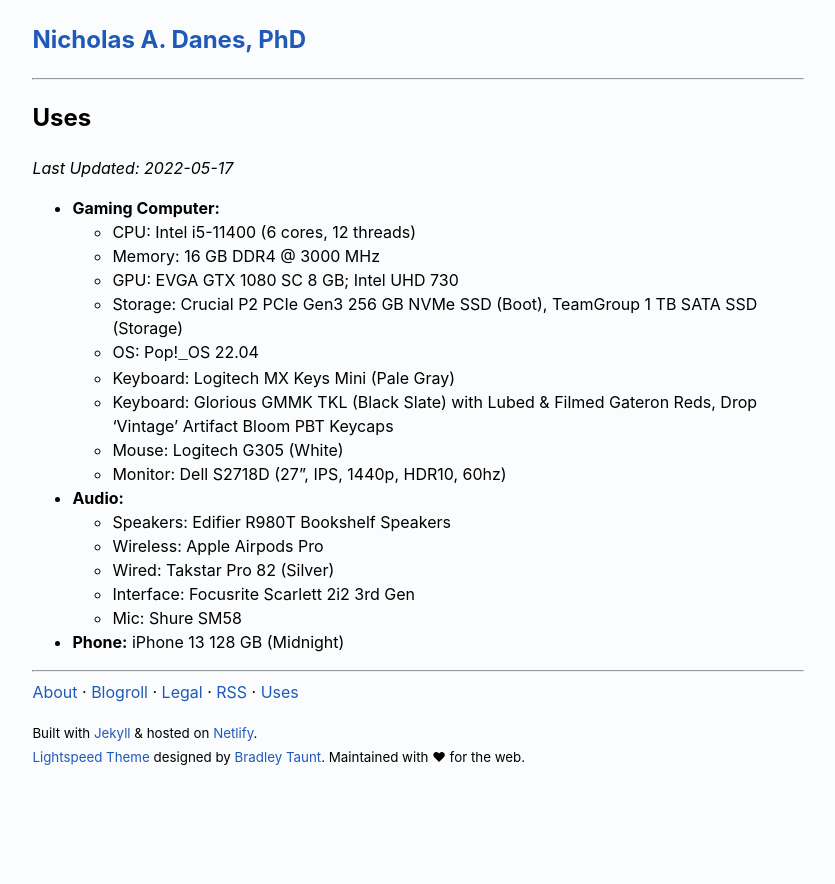
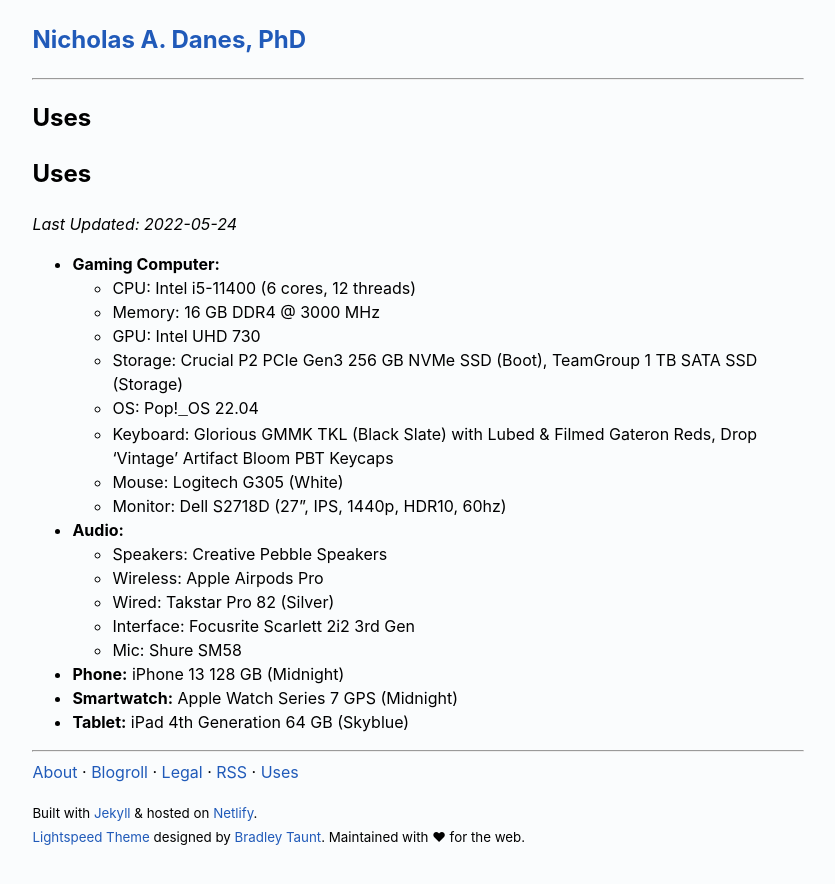
Before and after one commit to danesnick/website_lightspeed, a Jekyll site: the page built from uses.markdown, in a window 1280 px wide. Shown: the top 884 px of the page, without its empty margins (222-1057 px from the left). Built offline with Jekyll 4.4.1, drawn with Linux system fonts in a browser that asks for light colours.

Commit message:
Updated uses page

```diff
--- a/uses.markdown
+++ b/uses.markdown
@@ -3,21 +3,25 @@ layout: page
 title: Uses
 permalink: /uses/
 ---
-*Last Updated: 2022-05-17*
+# Uses
+
+
+*Last Updated: 2022-05-24*
 * **Gaming Computer:**
 	+ CPU: Intel i5-11400 (6 cores, 12 threads)
 	+ Memory: 16 GB DDR4 @ 3000 MHz
-	+ GPU: EVGA GTX 1080 SC 8 GB; Intel UHD 730
+	+ GPU: Intel UHD 730
 	+ Storage: Crucial P2 PCIe Gen3 256 GB NVMe SSD (Boot), TeamGroup 1 TB SATA SSD (Storage)
 	+ OS: Pop!`_`OS 22.04
-	+ Keyboard: Logitech MX Keys Mini (Pale Gray)
 	+ Keyboard: Glorious GMMK TKL (Black Slate) with Lubed & Filmed Gateron Reds, Drop 'Vintage' Artifact Bloom PBT Keycaps
 	+ Mouse: Logitech G305 (White)
 	+ Monitor: Dell S2718D (27", IPS, 1440p, HDR10, 60hz)
 * **Audio:**
-	* Speakers: Edifier R980T Bookshelf Speakers
+	* Speakers: Creative Pebble Speakers
 	* Wireless: Apple Airpods Pro
 	* Wired: Takstar Pro 82 (Silver)
 	* Interface: Focusrite Scarlett 2i2 3rd Gen
 	* Mic: Shure SM58
 * **Phone:** iPhone 13 128 GB (Midnight)
+* **Smartwatch:** Apple Watch Series 7 GPS (Midnight)
+* **Tablet:** iPad 4th Generation 64 GB (Skyblue)
```
